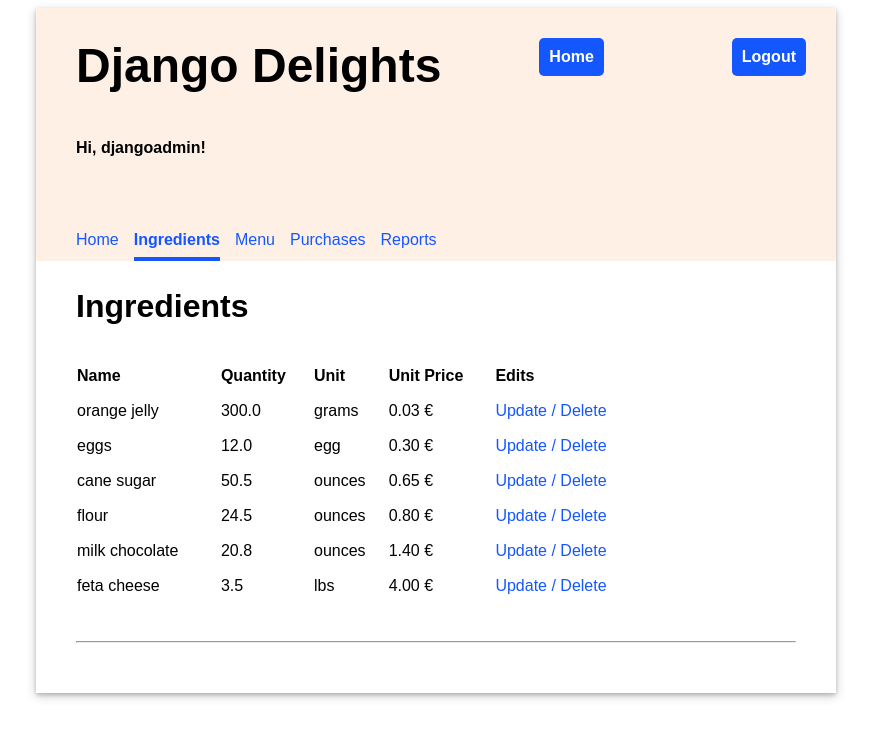
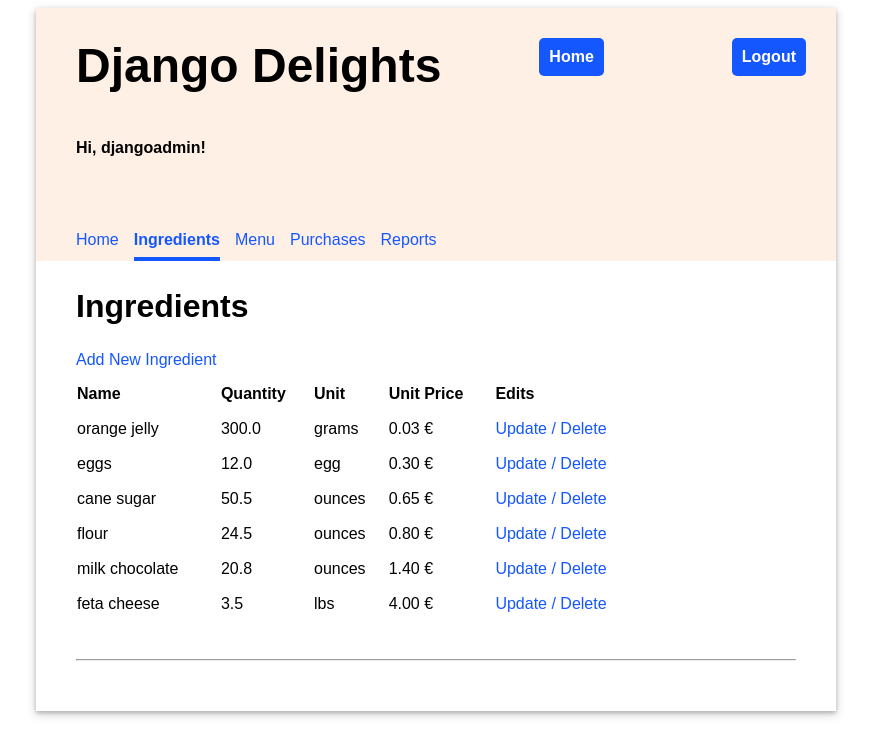
Before and after one commit to SimoParmeg/djangodelights, a Django app: page /ingredients/ in a window 1280 px wide. Shown: the top 751 px of the page, without its empty margins (204-1075 px from the left). Run offline with Django 3.2, Linux system fonts and the light colour scheme; a user stored in the database is signed in; data comes from the database, SQL or seed files in the repository; both versions use the stored data as it was after the commit.

Commit message:
insert add_ingredient function

```diff
--- a/inventory/templates/inventory/ingredients.html
+++ b/inventory/templates/inventory/ingredients.html
@@ -5,6 +5,7 @@
 {% endblock %}
 {% block content %}
     <h2>Ingredients</h2>
+    <a href="{% url 'add_ingredient' %}">Add New Ingredient</a>
     <table class="inventory-table">
         <thead>
             <tr>
--- a/inventory/urls.py
+++ b/inventory/urls.py
@@ -8,6 +8,7 @@ urlpatterns = [
     path('ingredients/', views.IngredientsView.as_view(), name="ingredients"),
     path('ingredients/<pk>/update', views.UpdateIngredientView.as_view(), name="update_ingredient"),
     path('ingredients/<pk>/delete', views.DeleteIngredientView.as_view(), name="delete_ingredient"),
+    path('ingredients/add', views.AddIngredientView.as_view(), name="add_ingredient"),
     path('menu/', views.MenuItemView.as_view(), name="menus"),
     path('purchases/', views.PurchaseView.as_view(), name="purchases"),
     path('reports/', views.ReportView.as_view(), name="reports"),
--- a/inventory/views.py
+++ b/inventory/views.py
@@ -25,8 +25,15 @@ class IngredientsView(LoginRequiredMixin, ListView):
     template_name = "inventory/ingredients.html"
     model = Ingredient
 
+
 class UpdateIngredientView(LoginRequiredMixin, UpdateView):
     template_name = "inventory/update_ingredients.html"
+    model = Ingredient
+    form_class = IngredientForm
+
+
+class AddIngredientView(LoginRequiredMixin, CreateView):
+    template_name = "inventory/add_ingredient.html"
     model = Ingredient
     form_class = IngredientForm
 
```
Also changed, not shown: inventory/templates/inventory/add_ingredient.html (added, +12 -0 lines), db.sqlite3.
